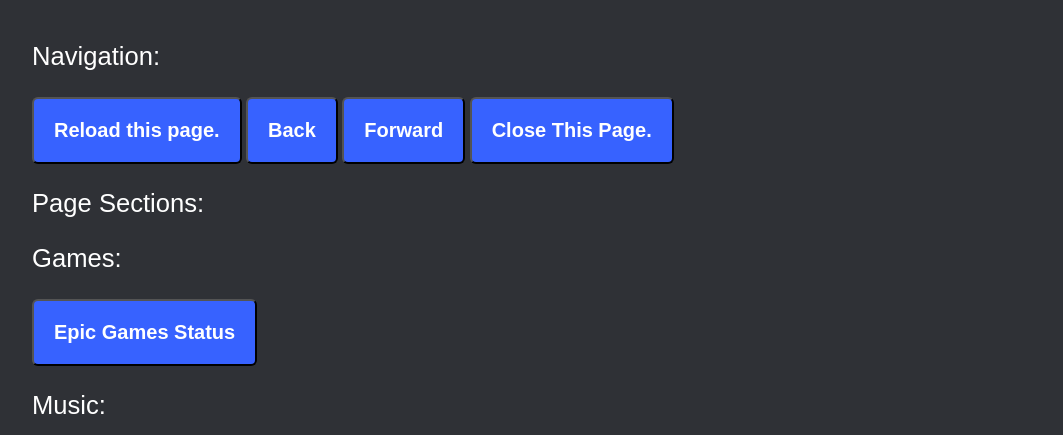
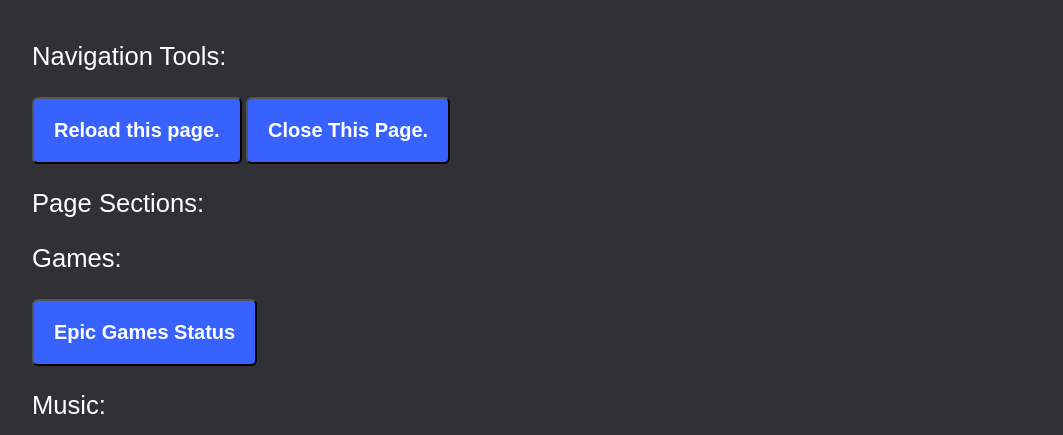
Before and after one commit to WLHQ/WLHQ-s-Website-GitHub, a plain HTML site: page index.html in a window 1280 px wide. Shown: the part 365-800 px from the top of the page, without its empty margins (108-1171 px from the left). Drawn offline with Linux system fonts and the light colour scheme.

Commit message:
Add files via upload

```diff
--- a/index.html
+++ b/index.html
@@ -141,10 +141,8 @@
     <p id="time">Fetching Current Time...</p>
   </div>
   <div class="main">
-    <p>Navigation:</p>
+    <p>Navigation Tools:</p>
     <button class="button" onclick="location.reload()">Reload this page.</button>
-    <button class="button" onclick="history.back()">Back</button>
-    <button class="button" onclick="history.forward()">Forward</button>
     <button class="button" onclick="window.close()">Close This Page.</button>
     <p>Page Sections:</p>
     <p>Games:</p>
```
